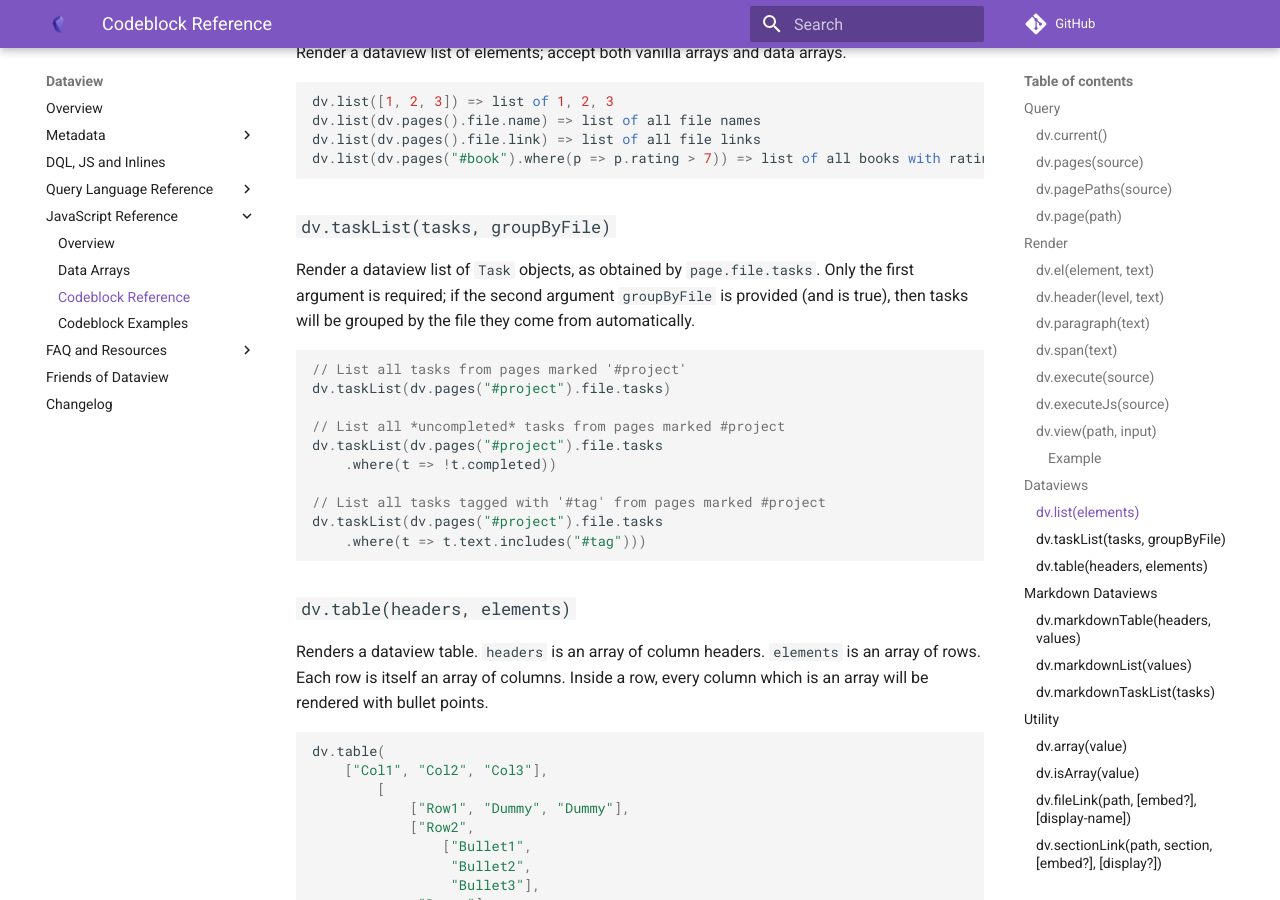
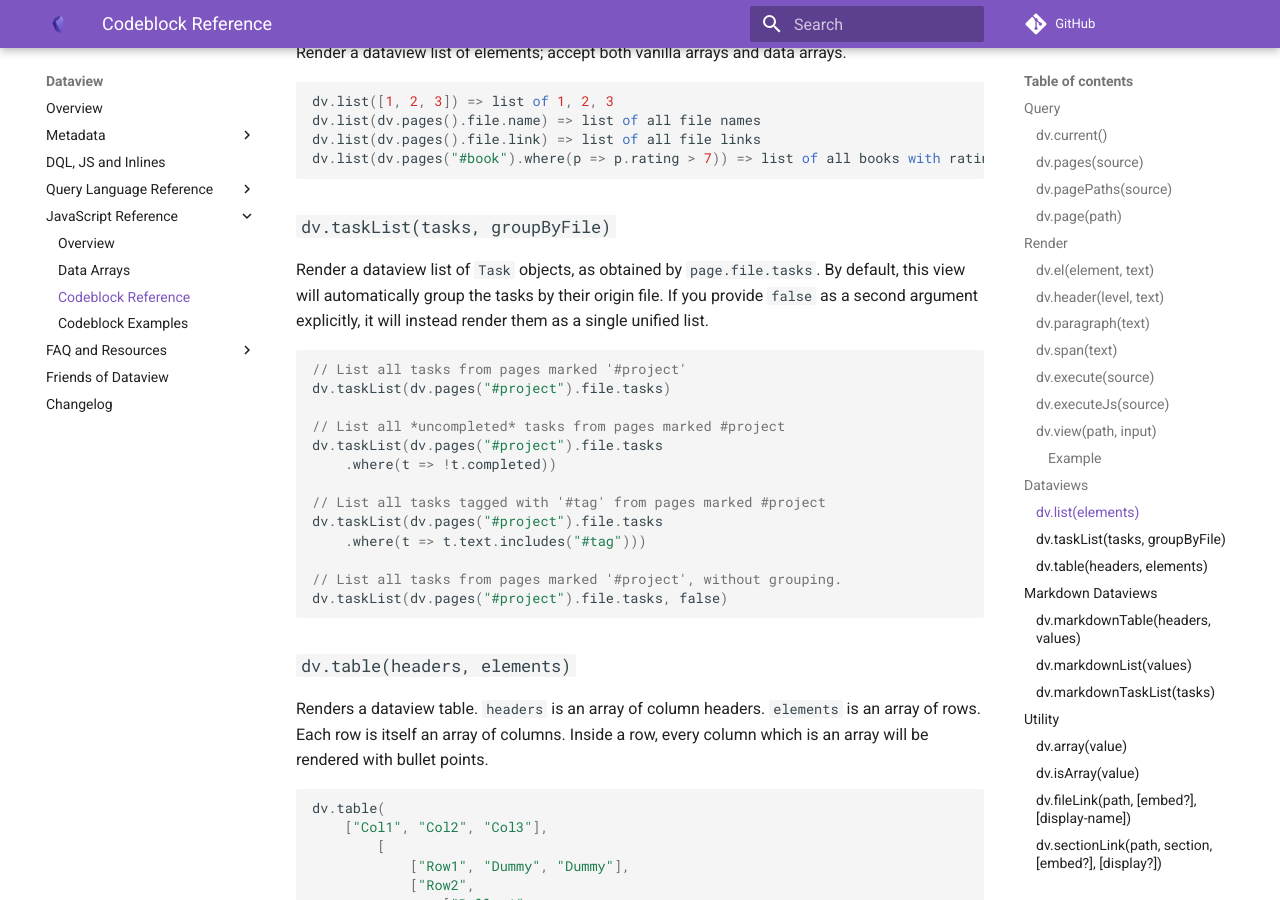
Before and after one commit to blacksmithgu/obsidian-dataview, an MkDocs documentation site: the page built from docs/docs/api/code-reference.md, in a window 1280 px wide and 900 px high, scrolled down 3957 px. Built offline with MkDocs 1.6.1 and Material for MkDocs 9.7.7, drawn with Linux system fonts in a browser that asks for light colours; comment, search, counter and statistics services are not loaded.

Commit message:
#2204: Update documentation

````diff
--- a/docs/docs/api/code-reference.md
+++ b/docs/docs/api/code-reference.md
@@ -190,8 +190,9 @@ dv.list(dv.pages("#book").where(p => p.rating > 7)) => list of all books with ra
 
 ### `dv.taskList(tasks, groupByFile)`
 
-Render a dataview list of `Task` objects, as obtained by `page.file.tasks`. Only the first argument is required; if the
-second argument `groupByFile` is provided (and is true), then tasks will be grouped by the file they come from automatically.
+Render a dataview list of `Task` objects, as obtained by `page.file.tasks`. By default, this view will automatically
+group the tasks by their origin file. If you provide `false` as a second argument explicitly, it will instead render them
+as a single unified list.
 
 ```js
 // List all tasks from pages marked '#project'
@@ -204,6 +205,9 @@ dv.taskList(dv.pages("#project").file.tasks
 // List all tasks tagged with '#tag' from pages marked #project
 dv.taskList(dv.pages("#project").file.tasks
     .where(t => t.text.includes("#tag")))
+
+// List all tasks from pages marked '#project', without grouping.
+dv.taskList(dv.pages("#project").file.tasks, false)
 ```
 
 ### `dv.table(headers, elements)`
````
